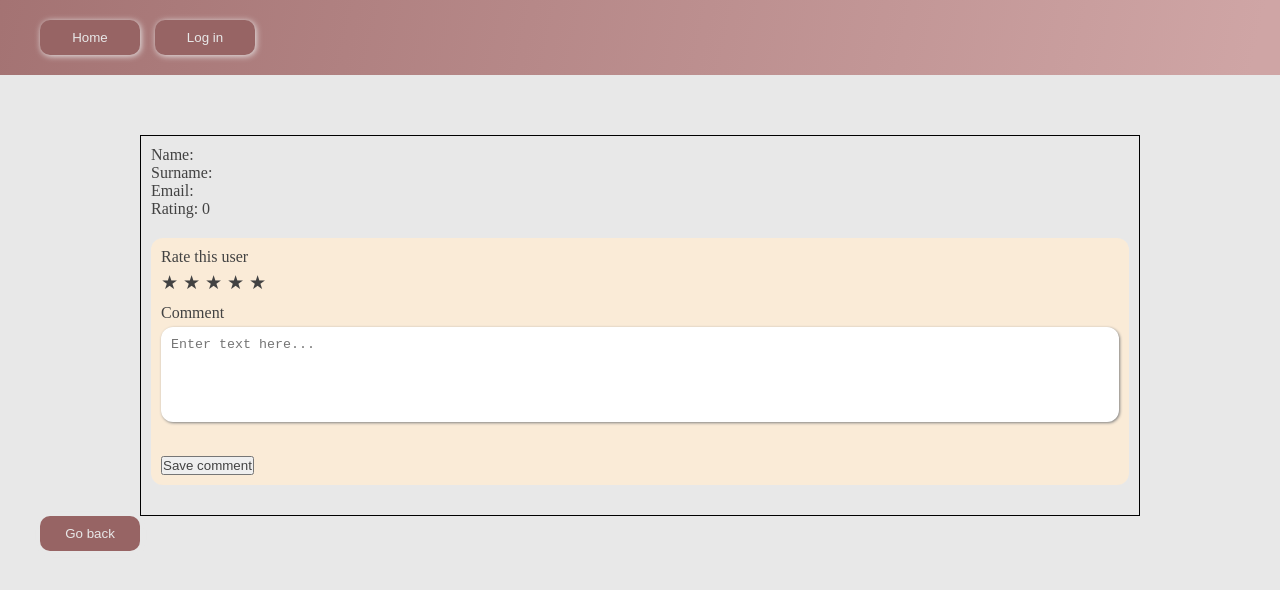
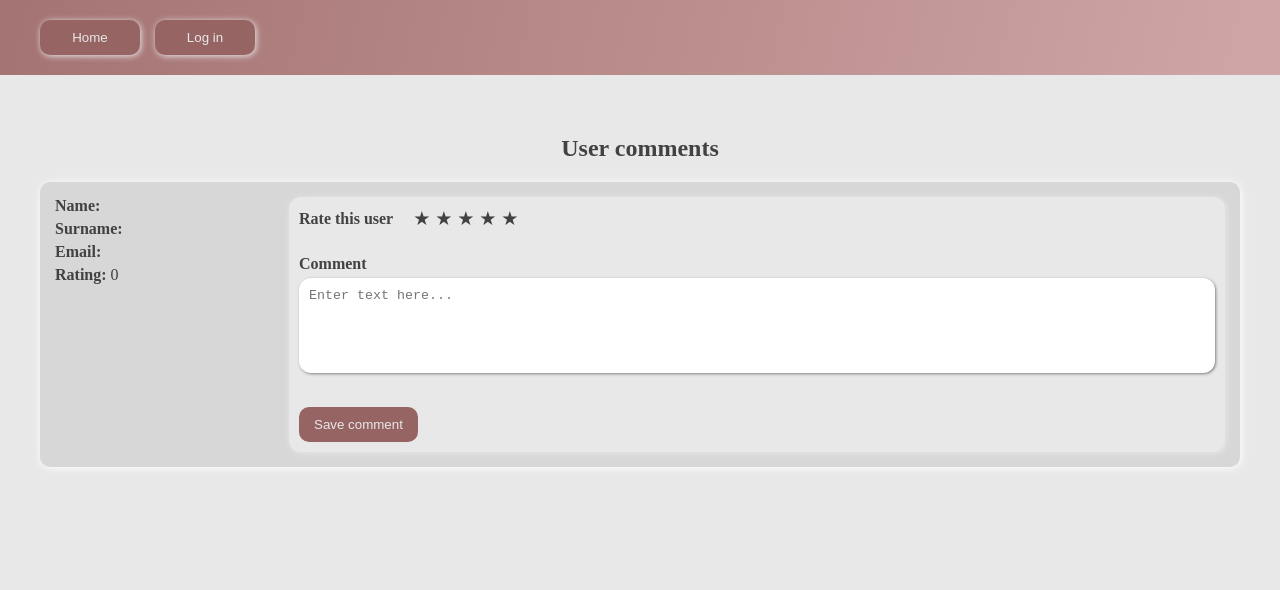
Before and after one commit to AnnaKhiz/game_test, a Vue app: page /admin/users/1/comments/1 in a window 1280 px wide. Shown: the top 590 px of the page. Built offline with nearby package versions, Linux system fonts and the light colour scheme.

Commit message:
finished design

```diff
--- a/src/components/UserComments.vue
+++ b/src/components/UserComments.vue
@@ -1,19 +1,18 @@
 <template>
+
   <div class="item-comments-container">
+    <h2 class="main-title">User comments</h2>
     <div v-if="user" class="user-item">
-      <div>
-        <p>Name: {{user.name}}</p>
-        <p>Surname: {{user.surname}}</p>
-        <p>Email: {{user.email}}</p>
-        <p>Rating: {{user.rating || 0}}</p>
+      <div class="user-info">
+        <p><span>Name:</span> {{user.name}}</p>
+        <p><span>Surname:</span> {{user.surname}}</p>
+        <p><span>Email:</span> {{user.email}}</p>
+        <p><span>Rating:</span> {{user.rating || 0}}</p>
       </div>
-
-    </div>
-
 
       <div v-if="isAuthorized === 'true' || props.admin" class="comment-form__container">
         <div class="rating-block">
-        <div>
+          <div class="rating-scores">
             <h3>Rate this user</h3>
             <ui-rating-stars :rating="rating" :ratingQuantity="ratingQuantity" @set-rating="setRating"/>
           </div>
@@ -26,13 +25,17 @@
             rows="5"
           />
 
-        <button
-          @click.prevent="saveComment"
-        >
-          Save comment
-        </button>
+          <ui-button
+            label="Save comment"
+            @click="saveComment"
+          />
         </form>
       </div>
+
+    </div>
+
+
+
 
     <div v-if="comments.length" class="comment-list__container">
       <h3>User comments</h3>
@@ -59,16 +62,11 @@
     </div>
 
   </div>
-
-  <ui-button
-    label="Go back"
-    @click.prevent="router.back()"
-  />
 </template>
 
 <script setup lang="ts">
 import {defineProps, onMounted, ref} from 'vue';
-import {Router, useRouter} from 'vue-router';
+
 import {DatabaseReference, get, update, query, orderByChild, equalTo, remove} from "firebase/database";
 import {push, ref as dbRef, set} from "@firebase/database";
 import {Comment, PropsObject, UserRegist } from "@/interfaces";
@@ -81,7 +79,7 @@ const isAuthorized = useLocalStorage<string>('authorized', 'false', {
   mergeDefaults: true
 })
 
-const router: Router = useRouter();
+
 const props: PropsObject = defineProps<PropsObject>()
 const authUser = ref<UserRegist>({
   name: '',
@@ -270,7 +268,6 @@ onMounted(async () => {
 <style scoped lang="scss">
 .comment-list {
   &__container {
-    padding: 10px;
     & > h3 {
       margin-bottom: 10px;
     }
@@ -281,7 +278,8 @@ onMounted(async () => {
     align-items: flex-start;
     padding: 10px;
     border-radius: 8px;
-    background-color: #f7fafa;
+    background-color: transparent;
+    box-shadow: 1px 1px 6px rgba(66, 66, 66, 0.71);
     margin-bottom: 10px;
     & > p.text {
       font-size: 1rem;
@@ -319,14 +317,17 @@ onMounted(async () => {
 
 .comment-form {
   &__container {
+    width: 80%;
     padding: 10px;
-    background-color: antiquewhite;
+    background: #e8e8e8;
+    box-shadow: 1px 1px 6px #e8e8e8;
     border-radius: 12px;
-    margin-bottom: 20px;
   }
-
   &__form {
     width: 100%;
+    &:deep > .custom-button:hover {
+      box-shadow: 1px 1px 6px #424242;
+    }
 
     & > textarea {
       width: 100%;
@@ -344,6 +345,11 @@ onMounted(async () => {
     & > button {
       width: fit-content;
     }
+    & > label {
+      font-weight: 600;
+      font-size: 1rem;
+      margin-bottom: 5px;
+    }
   }
   &__label {
     display: block;
@@ -353,10 +359,18 @@ onMounted(async () => {
 }
 
 .item-comments-container {
-  max-width: 1000px;
+  max-width: 1200px;
   margin: auto;
-  border: 1px solid black;
-  padding: 10px;
+  & > .main-title {
+    margin-bottom: 20px;
+    text-align: center;
+  }
+  &:deep > .custom-button {
+    margin-bottom: 15px;
+    &:hover {
+      box-shadow: 1px 1px 6px #424242;
+    }
+  }
   &:deep + .custom-button:hover {
     box-shadow: 1px 1px 6px #424242;
   }
@@ -367,6 +381,20 @@ onMounted(async () => {
   display: flex;
   justify-content: space-between;
   width: 100%;
+  padding: 15px;
+  border-radius: 10px;
+  background: #d7d7d7;
+  box-shadow: 1px 1px 10px white;
+  & > .user-info {
+    width: 20%;
+    overflow: hidden;
+    & > p {
+      margin-bottom: 5px;
+      & > span {
+        font-weight: 600;
+      }
+    }
+  }
 
 }
 .rating-block {
@@ -374,11 +402,18 @@ onMounted(async () => {
   margin-bottom: 10px;
   align-items: center;
   justify-content: space-between;
+  & > .rating-scores {
+    display: flex;
+    align-items: center;
+    justify-content: flex-start;
+    column-gap: 20px;
+    margin-bottom: 15px;
+  }
   & > div h3 {
-    font-weight: 400;
+    font-weight: 600;
     font-size: 1rem;
-    margin-bottom: 5px;
   }
+
 }
 
 .label {
--- a/src/components/UsersList.vue
+++ b/src/components/UsersList.vue
@@ -1,15 +1,14 @@
 <template>
   <h2 class="main__title">{{ isAuthorized === 'true' ? `Welcome ${props.admin ? 'Admin' : name}` : 'Users list' }}</h2>
 
-<!--  <router-view v-if="!props.admin" :author="name" @updateRating="updateUsersList"/>-->
   <div >
     <div v-if="users.length" class="container-users">
       <div v-for="user in filteredUsers" :key="user.email" class="user-item">
-        <div>
-          <p>Name: {{user.name}}</p>
-          <p>Surname: {{user.surname}}</p>
-          <p>Email: {{user.email}}</p>
-          <p>Rating: {{user.rating || 0}}</p>
+        <div class="user-info">
+          <p><span>Name:</span> {{user.name}}</p>
+          <p><span>Surname:</span> {{user.surname}}</p>
+          <p><span>Email:</span> {{user.email}}</p>
+          <p><span>Rating:</span> {{user.rating || 0}}</p>
         </div>
 
         <div class="rating-block">
@@ -56,9 +55,6 @@ const isAuthorized = useLocalStorage<string>('authorized', 'false', {
   mergeDefaults: true
 })
 
-// const isCommentsRoute = computed(() => {
-//   return router.currentRoute.value.path.match(/comments/)
-// })
 
 const users = ref<UserRegist[]>([]);
 const ratingQuantity = ref<number>(5);
@@ -148,9 +144,25 @@ onMounted(async () => {
   flex-grow: 0;
   display: flex;
   justify-content: space-between;
-  width: calc(50% - 7.5px);
-  padding: 10px;
-  border: 1px solid black;
+  width: calc(25% - 14px);
+  padding: 15px;
+  border-radius: 10px;
+  background: #d7d7d7;
+  box-shadow: 1px 1px 10px white;
+  transition: transform 0.3s ease-in-out 0s;
+  & > .user-info {
+    width: 60%;
+    overflow: hidden;
+    & > p {
+      margin-bottom: 5px;
+      & > span {
+        font-weight: 600;
+      }
+    }
+  }
+  &:hover {
+    transform: perspective(100px) scale3D(1, 1, 1) translateZ(5px);
+  }
 }
 .users-list-link {
   text-decoration: none;
```
Also changed, not shown: src/components/CommentsList.vue (added, +13 -0 lines). Lines whose indentation alone changed are shown as unchanged.
